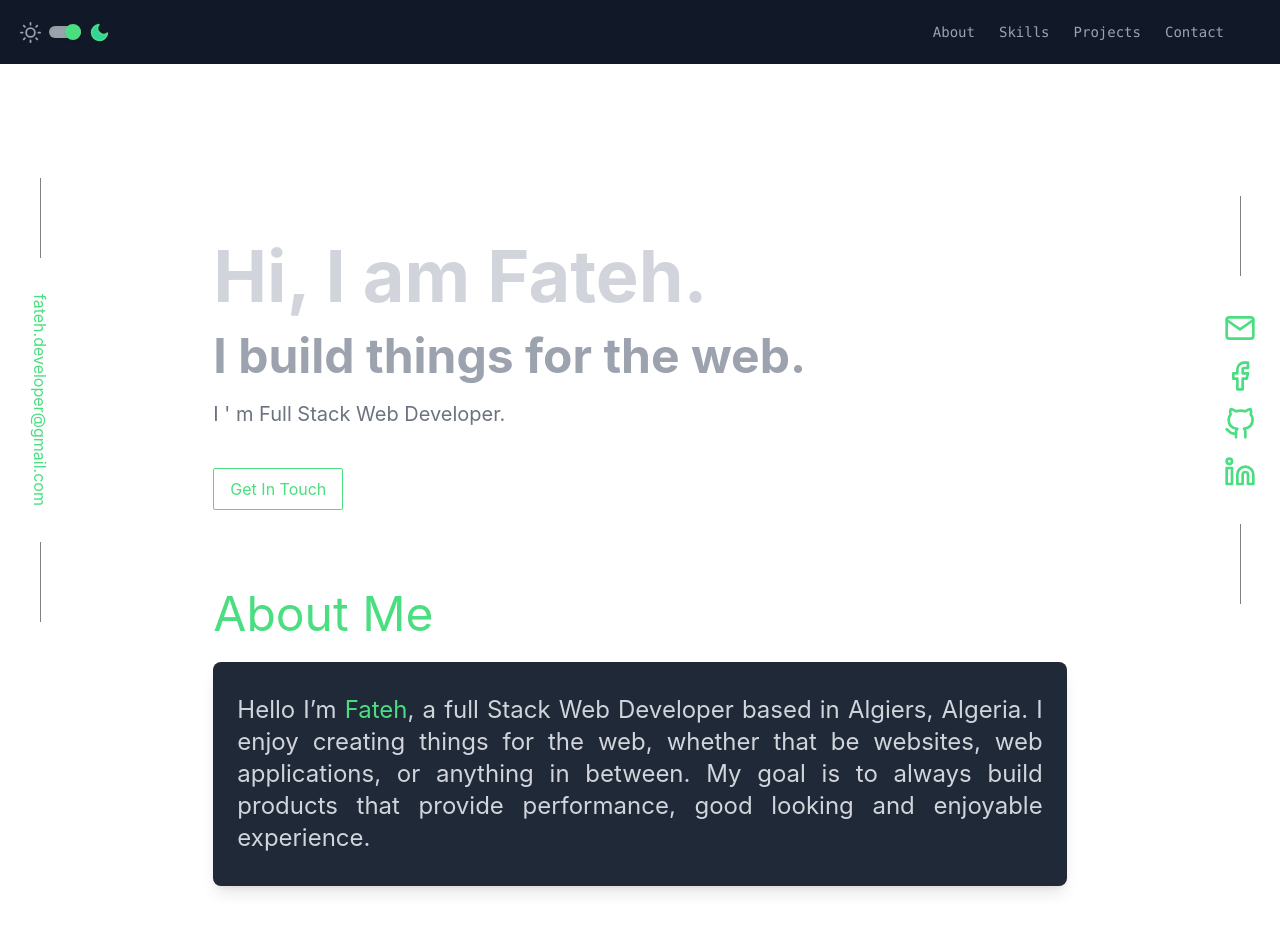
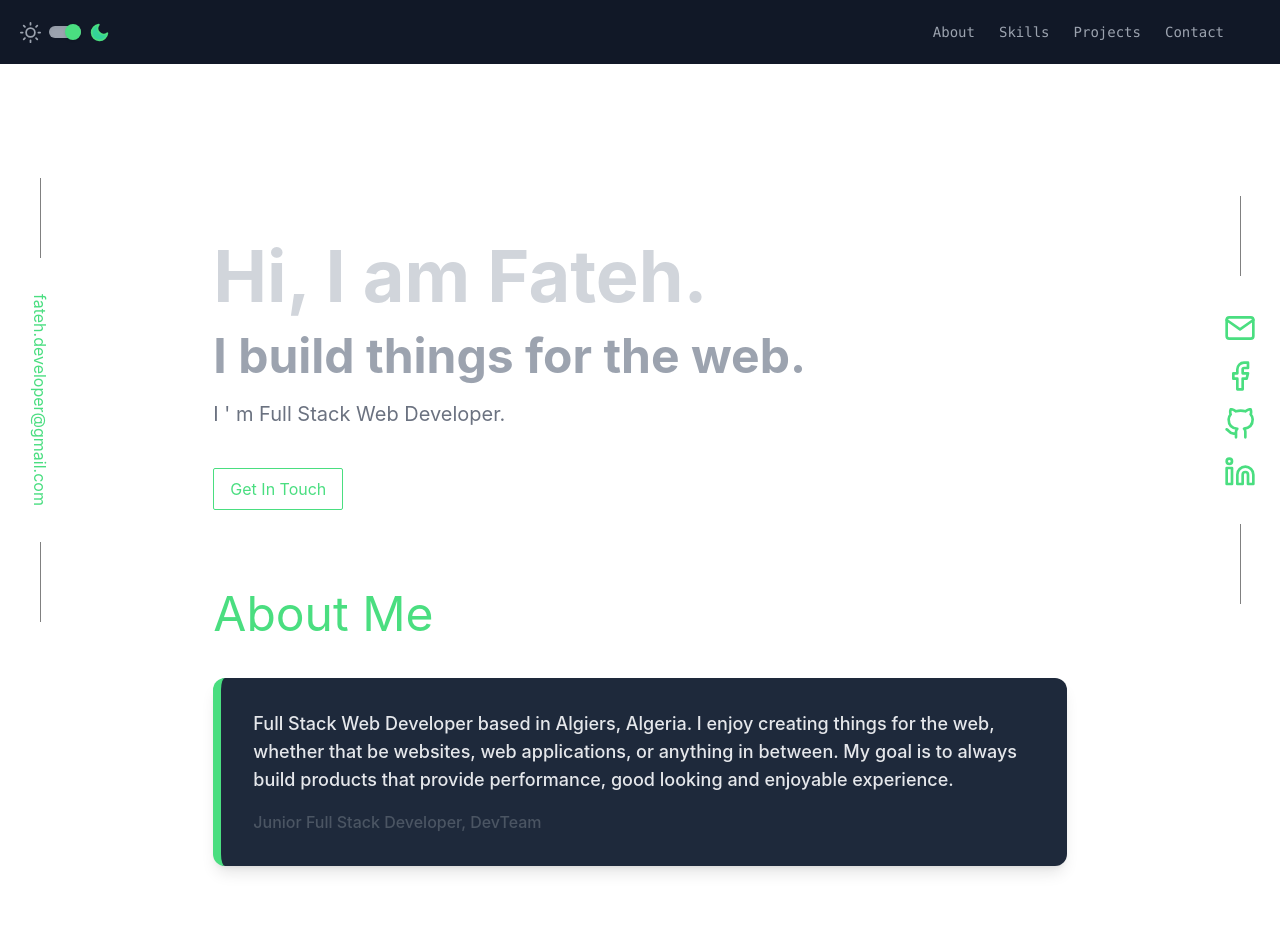
Before and after one commit to bfate7/portfolio-v2, a Next.js app: page / in a window 1280 px wide. Shown: the top 952 px of the page. Built offline with nearby package versions, Linux system fonts and the light colour scheme.

Commit message:
update About

```diff
--- a/components/About.js
+++ b/components/About.js
@@ -1,18 +1,34 @@
+// import Image from "next/image";
+
 const About = () => {
   return (
     <div className='mt-8'>
-      <h1 className='text-green-400 text-5xl'>About Me</h1>
-
-      <div className='bg-gradient-to-br from-purple-400 to-green-400  dark:from-gray-800 dark:to-gray-800  dark:border-0 dark:bg-gray-800 shadow-lg rounded-lg px-3 py-5 md:flex mt-6'>
-        <p className='p-3 text-gray-100 dark:text-gray-300 text-xl xl:text-2xl text-justify'>
-          Hello I’m{" "}
-          <span className=' text-gray-800 dark:text-green-400'>Fateh</span>, a
-          full Stack Web Developer based in Algiers, Algeria. I enjoy creating
-          things for the web, whether that be websites, web applications, or
-          anything in between. My goal is to always build products that provide
-          performance, good looking and enjoyable experience.
-        </p>
-      </div>
+      <h1 className='text-secondary text-5xl'>About Me</h1>
+      <figure className='md:flex rounded-xl p-8 md:p-0  shadow-lg dark:bg-slate-800 mt-10  border-l-8 border-l-primary dark:border-l-secondary'>
+        {/* <Image
+          className='w-24 h-24 md:w-48 md:h-auto md:rounded-none rounded-full mx-auto'
+          src='/sarah-dayan.jpg'
+          alt=''
+          height={"100%"}
+          width={"150%"}
+        /> */}
+        <div className='pt-6 md:p-8 text-center md:text-left space-y-4'>
+          <blockquote>
+            <p className='text-lg font-medium text-gray-600 dark:text-gray-200'>
+              Full Stack Web Developer based in Algiers, Algeria. I enjoy
+              creating things for the web, whether that be websites, web
+              applications, or anything in between. My goal is to always build
+              products that provide performance, good looking and enjoyable
+              experience.
+            </p>
+          </blockquote>
+          <figcaption className='font-medium'>
+            <div className='text-primary-lighten-2 dark:text-primary-lighten'>
+              Junior Full Stack Developer, DevTeam
+            </div>
+          </figcaption>
+        </div>
+      </figure>
     </div>
   );
 };
```
